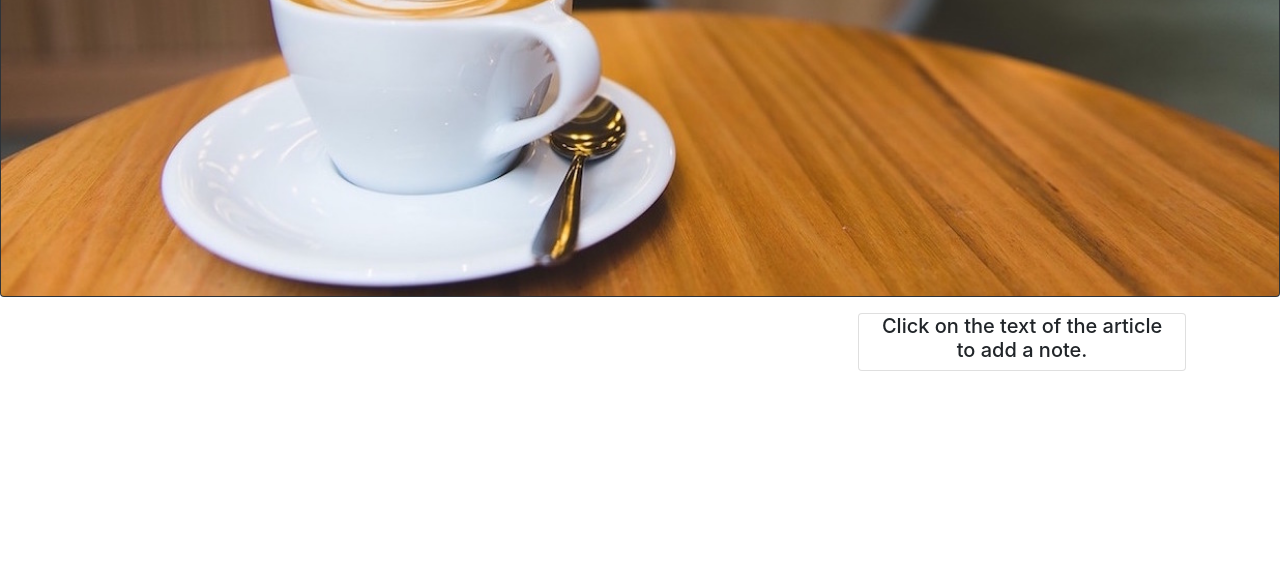
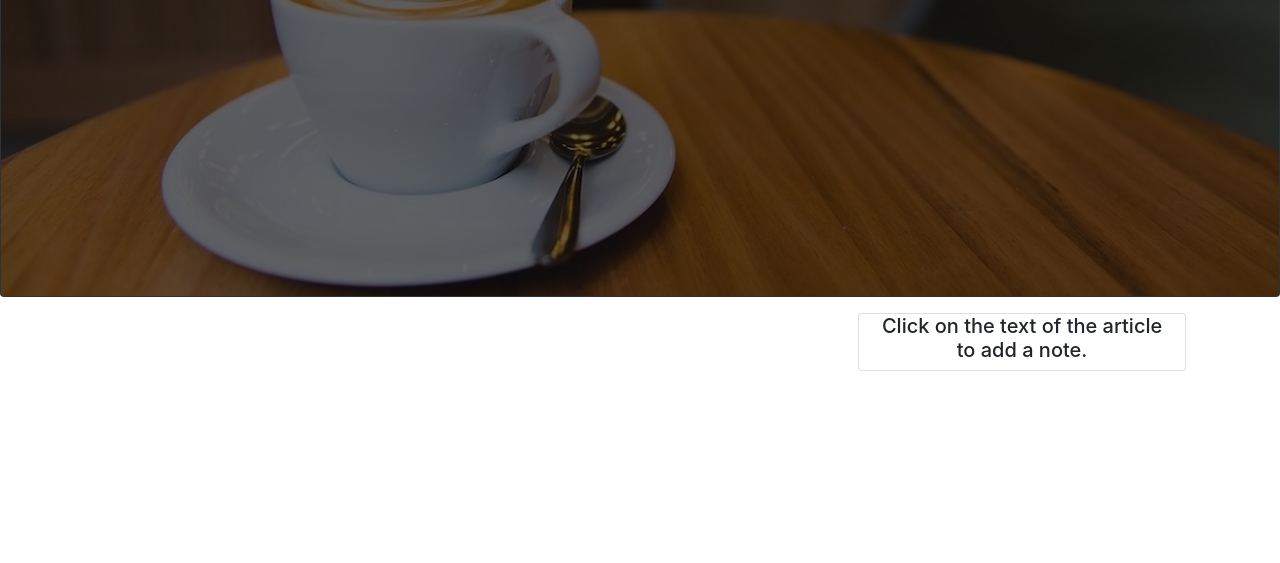
Before and after one commit to agoldsher/Scraper, a website: page public/saved.html in a window 1280 px wide. Shown: the part 237-800 px from the top of the page. Drawn offline with nearby package versions, Linux system fonts and the light colour scheme; no server answers.

Commit message:
fixed saved page css

```diff
--- a/public/saved.html
+++ b/public/saved.html
@@ -32,10 +32,10 @@
             </form>
         </div>
     </nav>
-    <div class="card bg-dark text-white">
-        <img class="card-img" src="./assets/images/coffee.jpg" alt="Card image">
-        <div class="card-img-overlay text-center">
-            <h1 class="card-title">Onion Peeler</h1>
+    <div class="card bg-dark text-white ">
+        <img class="card-img bg-img" src="./assets/images/coffee.jpg" alt="Card image">
+        <div class="card-img-overlay text-center mt-5">
+            <h1 class="card-title ">Onion Peeler</h1>
 
         </div>
     </div>
```
